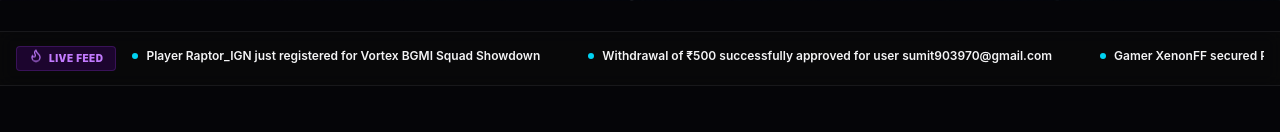
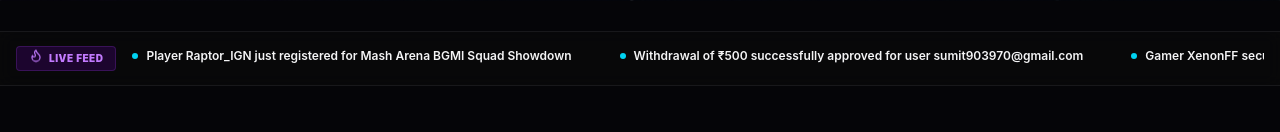
Before and after one commit to sumitsahu9/esports-tournament-platform, a Next.js app: page / in a window 1280 px wide. Shown: the part 799-931 px from the top of the page. Built offline with nearby package versions, Linux system fonts and the light colour scheme; no server answers; the database is empty.

Commit message:
Auto-update website: 22/6/2026, 9:27:37 am

```diff
--- a/src/app/page.tsx
+++ b/src/app/page.tsx
@@ -28,7 +28,7 @@ interface Tournament {
 const mockTournaments: Tournament[] = [
   {
     id: 'bgmi-squad-1',
-    title: 'Vortex BGMI Squad Showdown',
+    title: 'Mash Arena BGMI Squad Showdown',
     game: 'BGMI',
     mode: 'Squad',
     entry_fee: 50,
@@ -68,10 +68,10 @@ const mockTournaments: Tournament[] = [
 ];
 
 const mockWinners = [
-  { name: 'Raptor_IGN', amount: 1250, tournament: 'Vortex BGMI Squad Showdown', game: 'BGMI', rank: 1 },
+  { name: 'Raptor_IGN', amount: 1250, tournament: 'Mash Arena BGMI Squad Showdown', game: 'BGMI', rank: 1 },
   { name: 'XenonFF', amount: 750, tournament: 'Free Fire Solo Clash Royale', game: 'Free Fire', rank: 1 },
   { name: 'Ninja_007', amount: 500, tournament: 'BGMI Duo Marksman Cup', game: 'BGMI', rank: 2 },
-  { name: 'SniperKing', amount: 300, tournament: 'Vortex BGMI Squad Showdown', game: 'BGMI', rank: 3 },
+  { name: 'SniperKing', amount: 300, tournament: 'Mash Arena BGMI Squad Showdown', game: 'BGMI', rank: 3 },
 ];
 
 const mockLeaderboard = {
@@ -114,7 +114,7 @@ const mockLeaderboard = {
 };
 
 const mockActivities = [
-  'Player Raptor_IGN just registered for Vortex BGMI Squad Showdown',
+  'Player Raptor_IGN just registered for Mash Arena BGMI Squad Showdown',
   'Withdrawal of ₹500 successfully approved for user sumit903970@gmail.com',
   'Gamer XenonFF secured Rank 1 in Free Fire Solo Clash Royale winning ₹750',
   'New tournament "Free Fire Duo Rush" created by administrator',
@@ -338,7 +338,7 @@ export default function LandingPage() {
       // Setup real-time activity marquee simulation
       const interval = setInterval(() => {
         const users = ['Ninja_007', 'GhostRider', 'Raptor_IGN', 'GamerGod', 'XenonFF', 'Spectre_BGMI'];
-        const games = ['Vortex BGMI Squad Showdown', 'Free Fire Solo Clash Royale', 'BGMI Duo Marksman Cup'];
+        const games = ['Mash Arena BGMI Squad Showdown', 'Free Fire Solo Clash Royale', 'BGMI Duo Marksman Cup'];
         const actions = [
           `Player ${users[Math.floor(Math.random() * users.length)]} check-in completed for ${games[Math.floor(Math.random() * games.length)]}`,
           `Player ${users[Math.floor(Math.random() * users.length)]} registered for ${games[Math.floor(Math.random() * games.length)]}`,
@@ -615,7 +615,7 @@ export default function LandingPage() {
               Public Leaderboard
             </h2>
             <p className="text-xs sm:text-sm text-zinc-400">
-              The top elite players inside Vortex arena. Leaderboards calculate daily.
+              The top elite players inside Mash Arena. Leaderboards calculate daily.
             </p>
 
             {/* Tabs Headers */}
@@ -938,7 +938,7 @@ export default function LandingPage() {
                       <span className="text-[10px] text-zinc-500 font-bold uppercase tracking-wider block">Verified Payout</span>
                       <h3 className="font-extrabold text-sm text-zinc-155 flex items-center gap-1.5">
                         <Trophy className="w-4 h-4 text-purple-400" />
-                        Vortex Esports Arena
+                        Mash Arena
                       </h3>
                     </div>
                     <div className="flex items-center gap-1.5 px-2.5 py-1 rounded-full bg-emerald-950/50 border border-emerald-500/30 text-emerald-400 text-[10px] font-black uppercase tracking-wider shadow-[0_0_10px_rgba(16,185,129,0.15)]">
```
